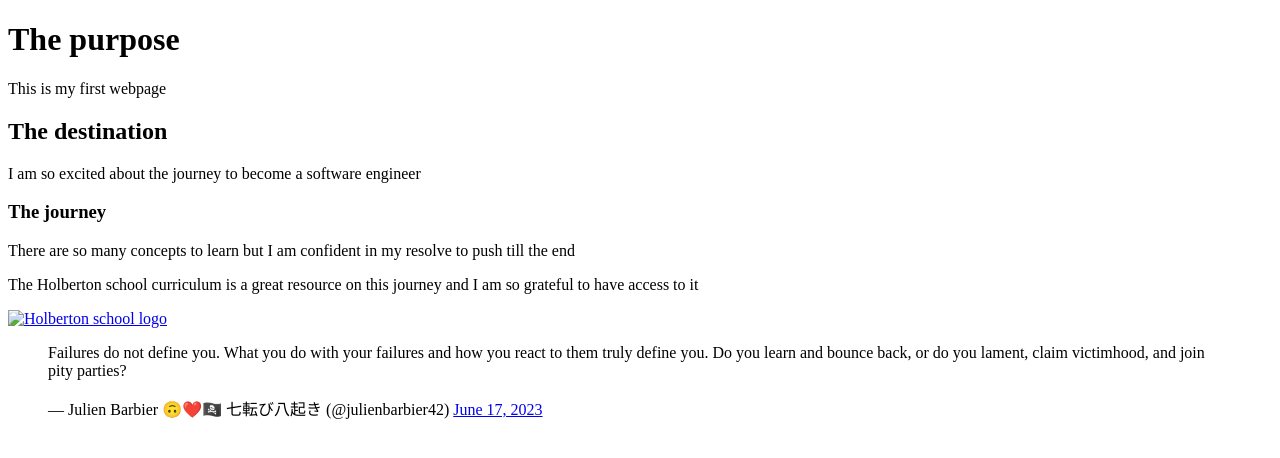
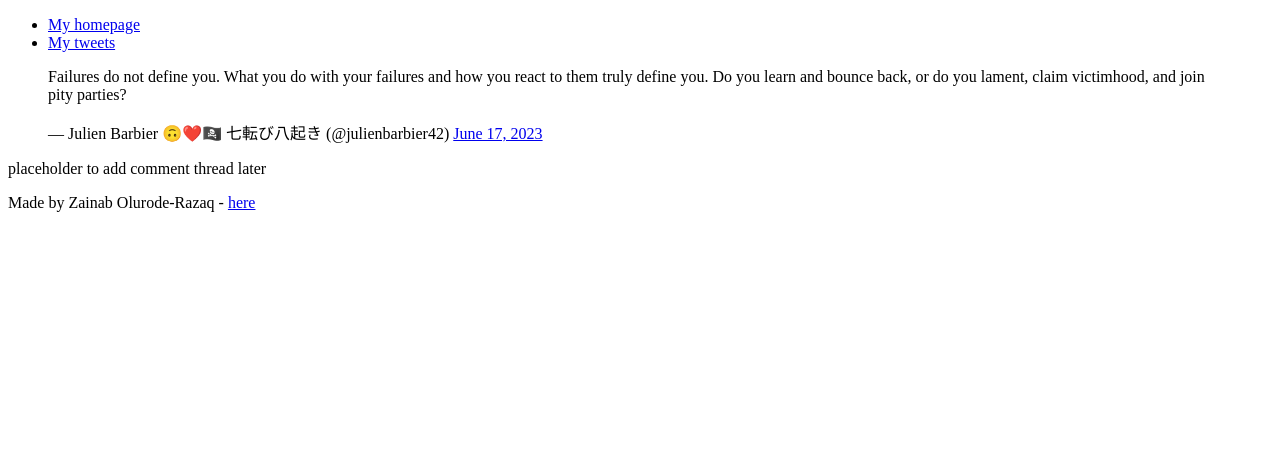
Before and after one commit to bintjahsh/alx_html_css, a plain HTML site: page html_basic/tweets.html in a window 1280 px wide. Drawn offline with Linux system fonts and the light colour scheme.

Commit message:
corrects my tweets page

```diff
--- a/html_basic/tweets.html
+++ b/html_basic/tweets.html
@@ -2,17 +2,25 @@
 <html lang="en-US">
     <head>
         <meta charset="utf-8">
-        <title>My first webpage</title>
+        <title>My tweets</title>
     </head>
     <body>
-        <h1>The purpose</h1>
-        <p>This is my first webpage</p>
-        <h2>The destination</h2>
-        <p>I am so excited about the journey to become a software engineer</p>
-        <h3>The journey</h3>
-        <p>There are so many concepts to learn but I am confident in my resolve to push till the end</p>
-        <p>The Holberton school curriculum is a great resource on this journey and I am so grateful to have access to it</p>
-        <a href="http://www.holbertonschool.com/holberton-logo.png"><img src="www.holbertonschool.com/holberton-logo.png" alt="Holberton school logo"></a>
-        <blockquote class="twitter-tweet" data-theme="dark"><p lang="en" dir="ltr">Failures do not define you. What you do with your failures and how you react to them truly define you. Do you learn and bounce back, or do you lament, claim victimhood, and join pity parties?</p>&mdash; Julien Barbier 🙃❤️🏴‍☠️ 七転び八起き (@julienbarbier42) <a href="https://twitter.com/julienbarbier42/status/1670066391087722501?ref_src=twsrc%5Etfw">June 17, 2023</a></blockquote> <script async src="https://platform.twitter.com/widgets.js" charset="utf-8"></script>
+        <header>
+            <ul>
+                <li><a href="index.html">My homepage</a></li>
+                <li><a href="tweets.html">My tweets</a></li>
+            </ul>
+        </header>
+        <main>
+            <article>
+                <blockquote class="twitter-tweet" data-theme="dark"><p lang="en" dir="ltr">Failures do not define you. What you do with your failures and how you react to them truly define you. Do you learn and bounce back, or do you lament, claim victimhood, and join pity parties?</p>&mdash; Julien Barbier 🙃❤️🏴‍☠️ 七転び八起き (@julienbarbier42) <a href="https://twitter.com/julienbarbier42/status/1670066391087722501?ref_src=twsrc%5Etfw">June 17, 2023</a></blockquote> <script async src="https://platform.twitter.com/widgets.js" charset="utf-8"></script>
+            </article>
+            <aside>
+                <p>placeholder to add comment thread later</p>
+            </aside>
+        </main>
+        <footer>
+           <p>Made by Zainab Olurode-Razaq - <a href="https://github.com/bintjahsh" target="_blank">here</a></p>
+        </footer>
     </body>
 </html>
```
